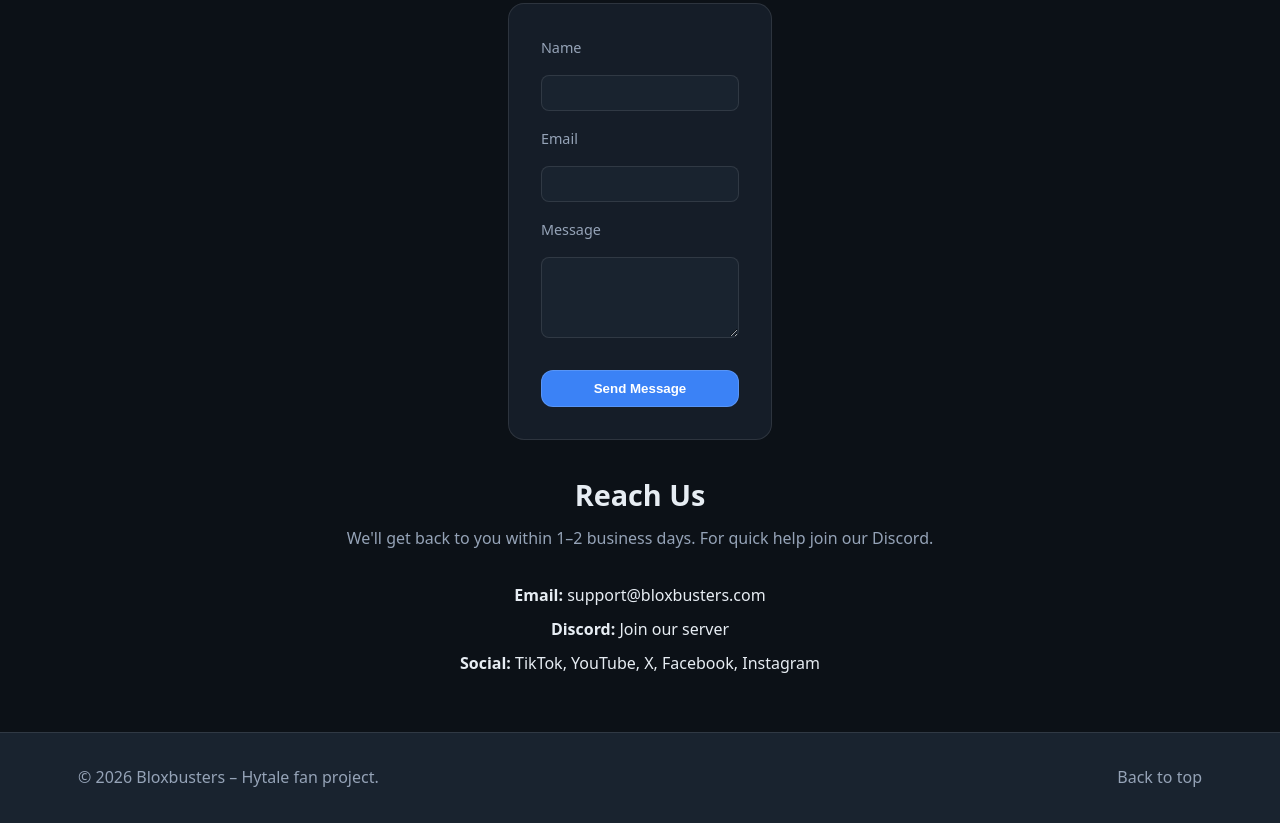
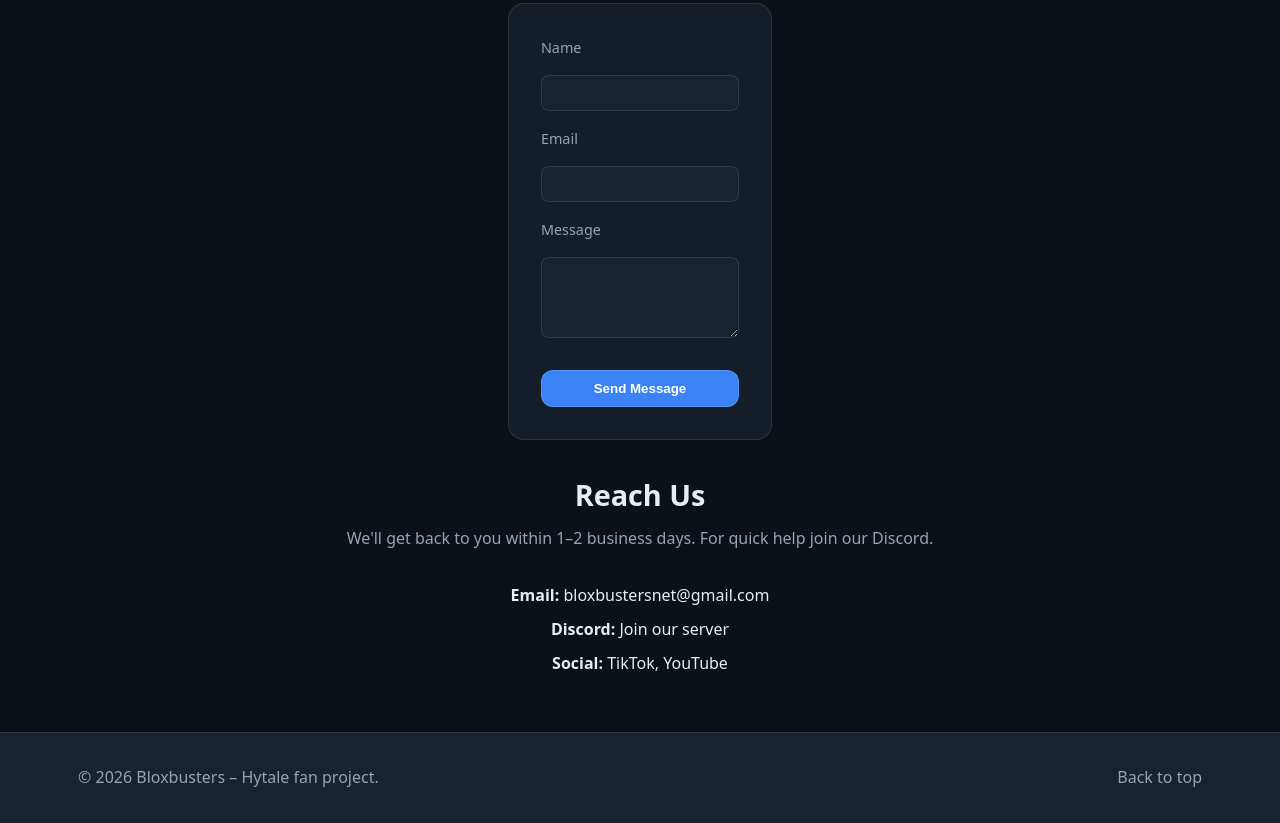
Before and after one commit to humzaSiddiqu1/bloxbusterswebsite, a plain HTML site: page contact.html in a window 1280 px wide. Shown: the part 553-1376 px from the top of the page. Drawn offline with Linux system fonts and the light colour scheme.

Commit message:
Update contact email and social media links

```diff
--- a/contact.html
+++ b/contact.html
@@ -74,9 +74,9 @@
           <h2 class="section__title">Reach Us</h2>
           <p class="section__subtitle">We'll get back to you within 1–2 business days. For quick help join our Discord.</p>
           <ul>
-            <li><strong>Email:</strong> support@bloxbusters.com</li>
+            <li><strong>Email:</strong> bloxbustersnet@gmail.com</li>
             <li><strong>Discord:</strong> <a href="https://discord.gg/Dnh4PAtb9x">Join our server</a></li>
-            <li><strong>Social:</strong> TikTok, YouTube, X, Facebook, Instagram</li>
+            <li><strong>Social:</strong> TikTok, YouTube</li>
           </ul>
         </div>
       </div>
```
